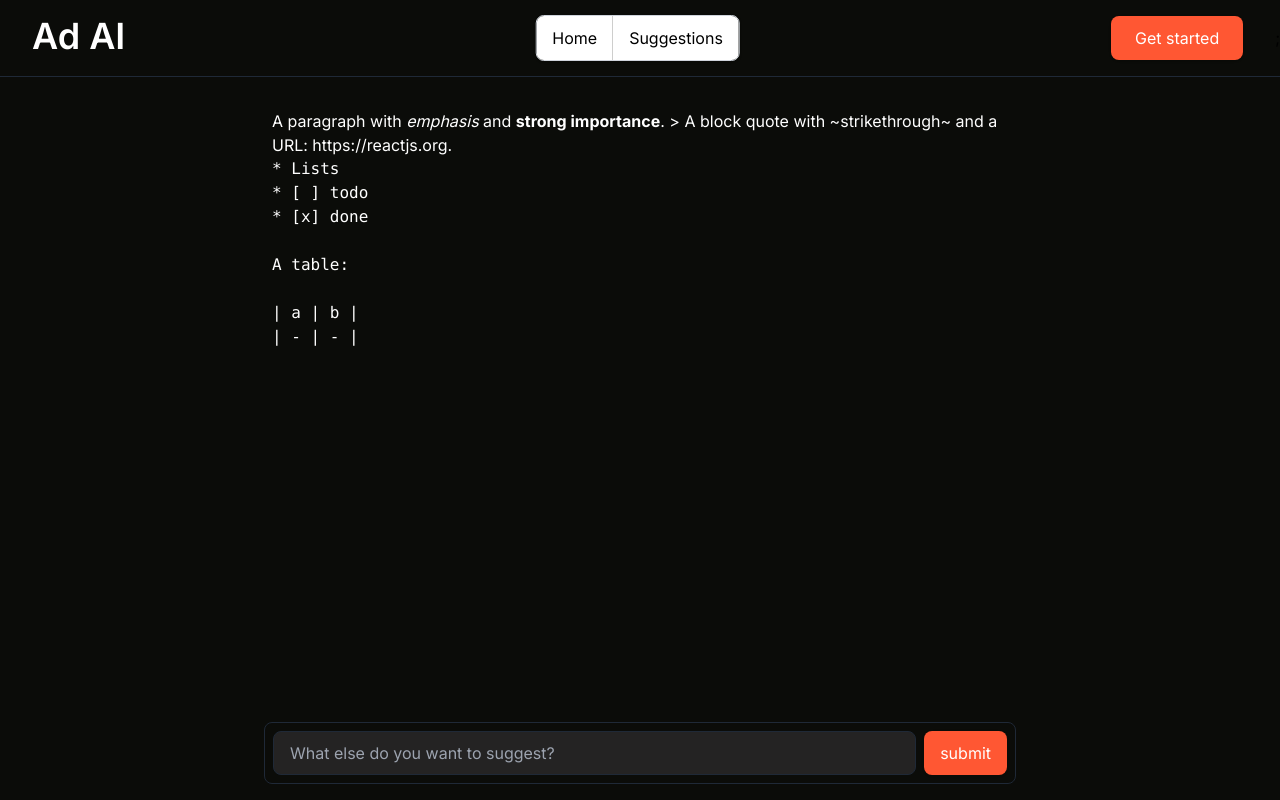
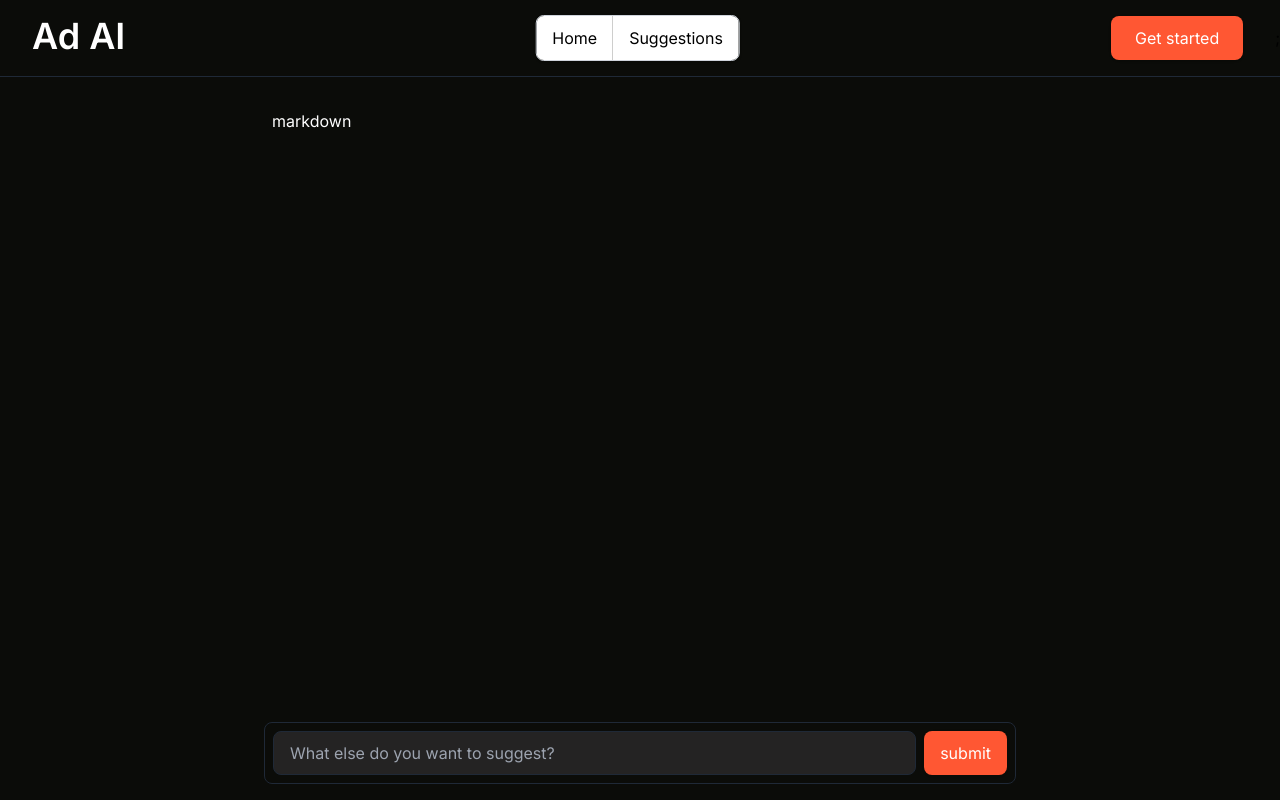
Before and after one commit to danielfsha/ad-ai, a Next.js app: page /suggestions in a window 1280 px wide. Built offline with nearby package versions, Linux system fonts and the light colour scheme.

Commit message:
nest children between the opening and closing tags.  react/no-children-prop

```diff
--- a/components/MarkdownRenderer.jsx
+++ b/components/MarkdownRenderer.jsx
@@ -2,9 +2,8 @@ import ReactMarkdown from "react-markdown";
 
 export default function MarkdownRenderer({ markdown }) {
   return (
-    <ReactMarkdown
-      className="max-w-screen-md mx-auto px-4 py-8 text-white"
-      children={markdown}
-    />
+    <ReactMarkdown className="max-w-screen-md mx-auto px-4 py-8 text-white">
+      markdown
+    </ReactMarkdown>
   );
 }
```
